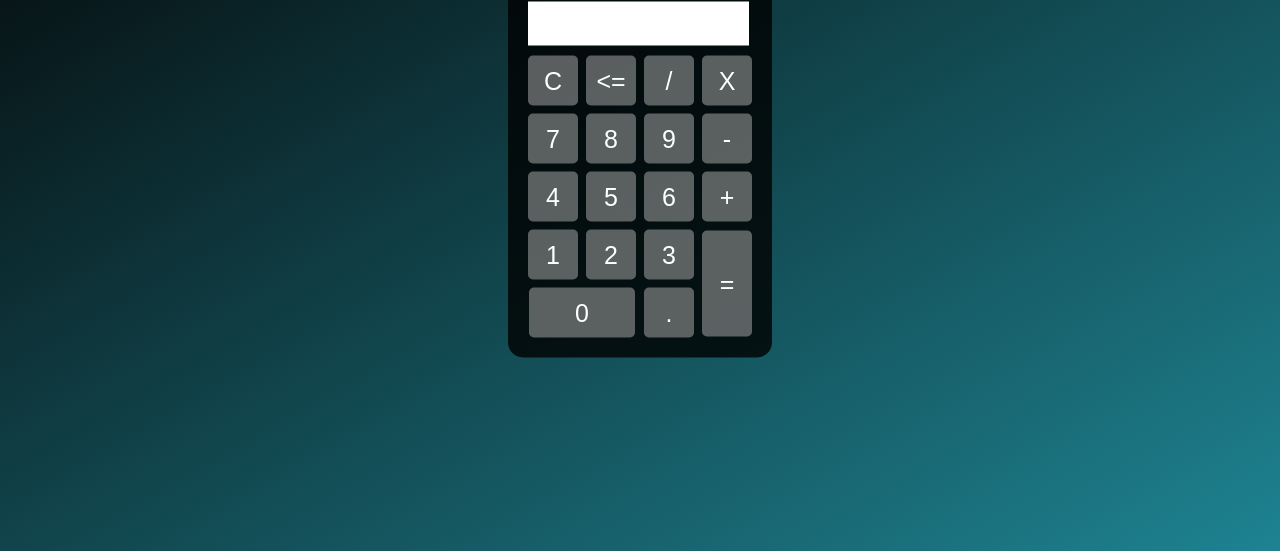
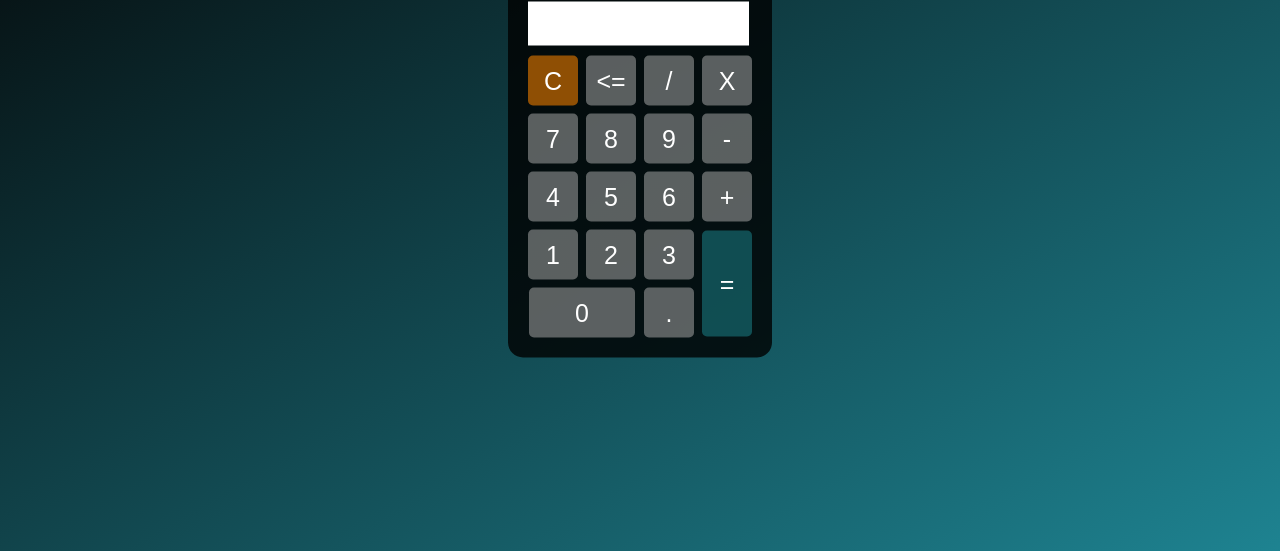
Before and after one commit to DeVitorG/Calculadora, a plain HTML site: page calculadora.html in a window 1280 px wide. Shown: the part 249-800 px from the top of the page. Drawn offline with Linux system fonts and the light colour scheme.

Commit message:
Update calculadora.html

```diff
--- a/calculadora.html
+++ b/calculadora.html
@@ -40,6 +40,36 @@
         .botao:hover{
             background-color: #5a5a5a88;
         }
+        .botao1{
+            width: 50px;
+            height: 50px;
+            font-size: 25px;
+            cursor: pointer;
+            background-color: #1b848b88;
+            color: #ffffff;
+            margin: 3px;
+            border: none;
+            border-radius: 5px;
+
+        }
+        .botao1:hover{
+            background-color: #28c1cc88;
+        }
+        .botao2{
+            width: 50px;
+            height: 50px;
+            font-size: 25px;
+            cursor: pointer;
+            background-color: #9c5504ea;
+            color: #ffffff;
+            margin: 3px;
+            border: none;
+            border-radius: 5px;
+
+        }
+        .botao2:hover{
+            background-color: #fa9c31ea;
+        }
         #resultado{
             width: 207px;
             height: 30px;
@@ -60,7 +90,7 @@
             <p id="resultado"></p>
             <table>
                 <tr>
-                    <td><button class="botao" onclick="clean()">C</button></td>
+                    <td><button class="botao2" onclick="clean()">C</button></td>
                     <td><button class="botao" onclick="back()"><=</button></td>
                     <td><button class="botao" onclick="insert('/')">/</button></td>
                     <td><button class="botao" onclick="insert('*')">X</button></td>
@@ -81,7 +111,7 @@
                     <td><button class="botao" onclick="insert('1')">1</button></td>
                     <td><button class="botao" onclick="insert('2')">2</button></td>
                     <td><button class="botao" onclick="insert('3')">3</button></td>
-                    <td rowspan="2"><button class="botao" style="height: 106px;" onclick="calcular()">=</button></td>
+                    <td rowspan="2"><button class="botao1" style="height: 106px;" onclick="calcular()">=</button></td>
                 </tr>
                 <tr>
                     <td colspan="2"><button class="botao" style="width: 106px;" onclick="insert('0')">0</button></td>
```
